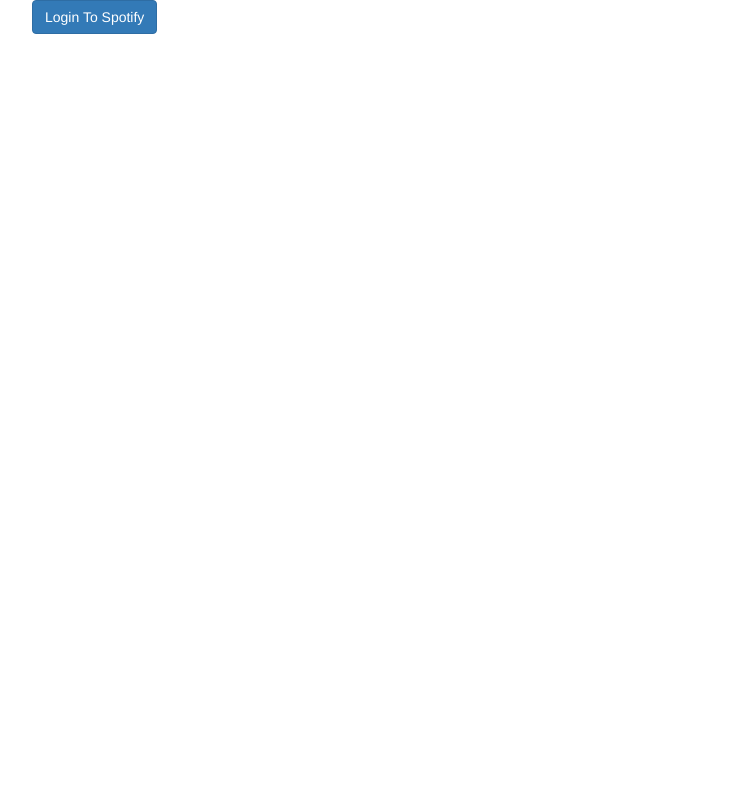
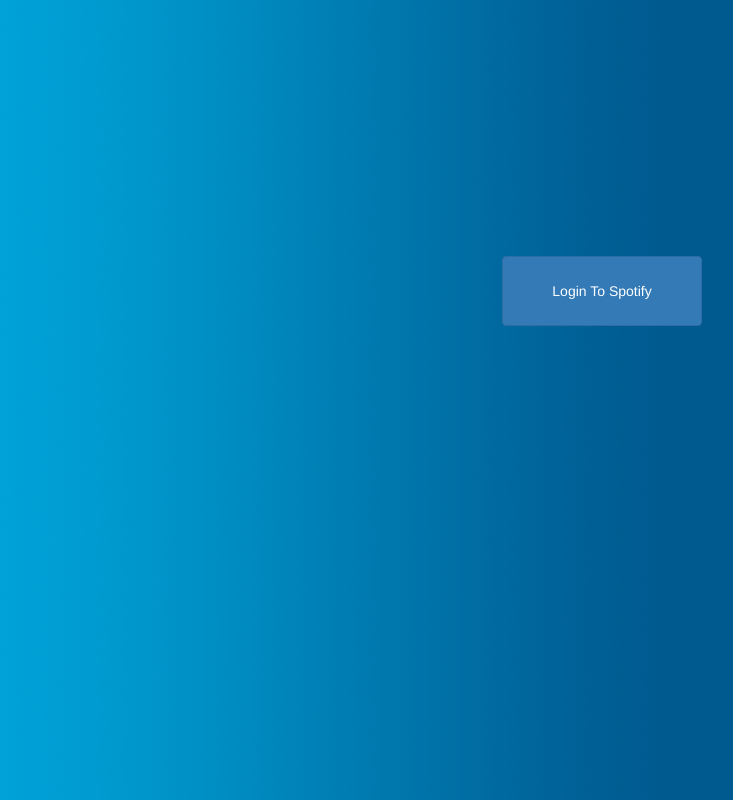
Before and after one commit to lucaguarro/SpotifyPlaylistManager, an Angular app: page / in a window 1280 px wide. Shown: the whole page, without its empty margins (38-771 px from the left). Built offline with nearby package versions, Linux system fonts and the light colour scheme.

Commit message:
added login css

```diff
--- a/src/app/app.component.css
+++ b/src/app/app.component.css
@@ -0,0 +1,3 @@
+div{
+    background-color: dimgrey;
+}
--- a/src/app/app.component.html
+++ b/src/app/app.component.html
@@ -1,4 +1 @@
-<div class="container">
-  <!--<app-login></app-login>Login Component-->
-  <router-outlet></router-outlet>
-</div>
+<router-outlet></router-outlet>
--- a/src/app/login/login.component.css
+++ b/src/app/login/login.component.css
@@ -0,0 +1,16 @@
+div{
+    background-image: url("../../Images/loginBackground.png");
+    background-size: contain;
+    width: 100%;
+    height: 100%;
+    position: absolute;
+}
+
+button{
+    display:block;
+    width: 200px;
+    height: 70px;
+    margin: 0 auto;
+    text-align: center;
+    margin-top: 20%;
+}
--- a/src/app/login/login.component.html
+++ b/src/app/login/login.component.html
@@ -1 +1,3 @@
-<button class="btn btn-primary" routerLink="/playlist-manager">Login To Spotify</button>
+<div class="text-center">
+    <button class="btn btn-primary" routerLink="/playlist-manager">Login To Spotify</button>
+</div>
```
Also changed, not shown: src/Images/loginBackground.png (added), src/Images/spotify-banner.png (added).
